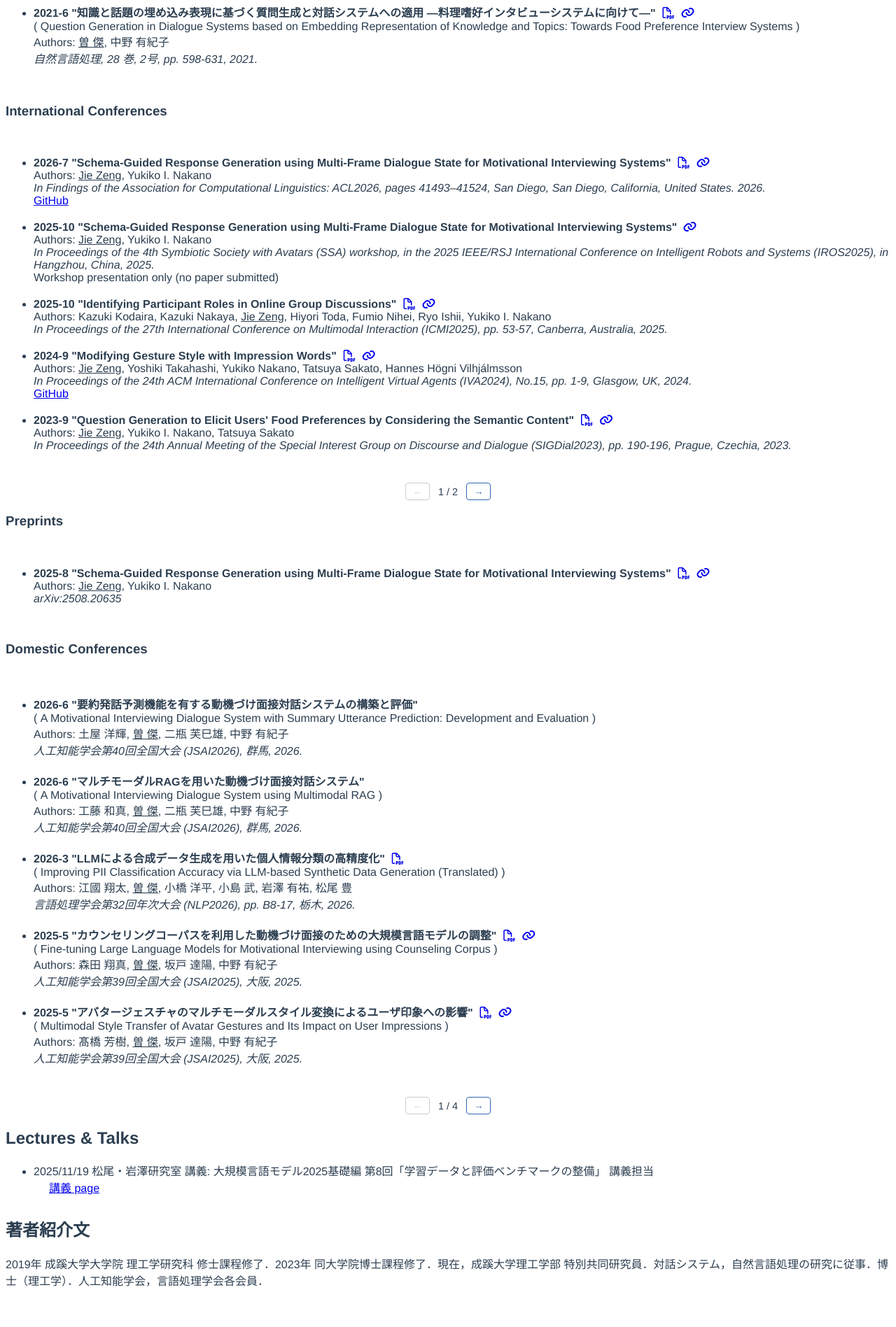
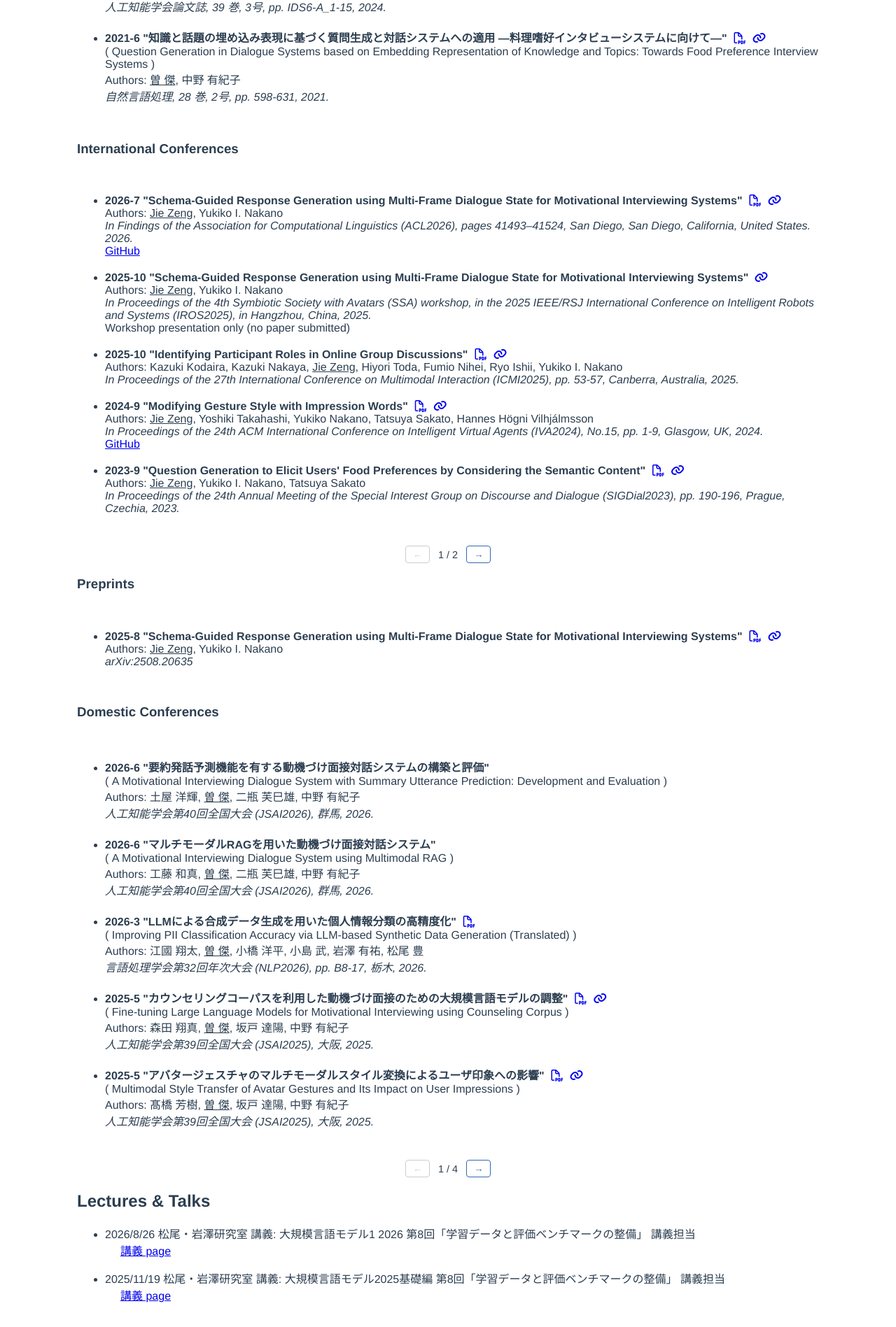
Before and after one commit to viajiefan/viajiefan.github.io, a Vue app: page / in a window 1280 px wide. Shown: the part 853-2750 px from the top of the page at 70% size. Before the commit the page ends 2711 px from the top, so only its background shows below. Built offline with nearby package versions, Linux system fonts and the light colour scheme.

Commit message:
fix contents layout

```diff
--- a/src/App.vue
+++ b/src/App.vue
@@ -4,7 +4,7 @@
   <!-- <HelloWorld msg="Welcome to Your Vue.js App" v-bind:descObj="this.descObj" /> -->
   <!-- <p> {{ descObj }} </p> -->
 
-
+  <div class="content-wrapper">
     <ExperienceComponent />
 
     <h2>Publication List</h2>
@@ -25,6 +25,7 @@
 
     <h2>著者紹介文</h2>
     <p> {{descObj.IntroduceAuthor.Ja}} </p>
+  </div>
 
 </template>
 
@@ -76,4 +77,12 @@ export default {
   color: #2c3e50;
   margin-top: 60px;
 }
+
+.content-wrapper {
+  max-width: 1100px;
+  margin: 0 auto;
+  padding: 0 20px;
+  box-sizing: border-box;
+  text-align: left;
+}
 </style>
--- a/src/assets/desc.yaml
+++ b/src/assets/desc.yaml
@@ -47,7 +47,7 @@ International:
     year: 2026
     month: 7
     title: Schema-Guided Response Generation using Multi-Frame Dialogue State for Motivational Interviewing Systems
-    booktitle: "In Findings of the Association for Computational Linguistics: ACL2026, pages 41493–41524, San Diego, San Diego, California, United States. 2026."
+    booktitle: "In Findings of the Association for Computational Linguistics (ACL2026), pages 41493–41524, San Diego, San Diego, California, United States. 2026."
     author: ["Jie Zeng", "Yukiko I. Nakano"]
     link: https://doi.org/10.18653/v1/2026.findings-acl.2063
     pdf: https://aclanthology.org/2026.findings-acl.2063.pdf
--- a/src/components/TalksComponent.vue
+++ b/src/components/TalksComponent.vue
@@ -3,8 +3,11 @@
 
     <div class="top">
     <ul>
+        <li>2026/8/26 松尾・岩澤研究室 講義: 大規模言語モデル1 2026 第8回「学習データと評価ベンチマークの整備」 講義担当
+        <p class="desc"><a href="https://weblab.t.u-tokyo.ac.jp/large-language-model/" target="_blank" rel="noopener noreferrer">講義 page</a></p>
+        </li>
         <li>2025/11/19 松尾・岩澤研究室 講義: 大規模言語モデル2025基礎編 第8回「学習データと評価ベンチマークの整備」 講義担当
-        <p class="desc"><a href="https://weblab.t.u-tokyo.ac.jp/large-language-model/" target="_blank" rel="noopener noreferrer">講義 page</a></p>
+        <p class="desc"><a href="https://matsuolab-lecture.notion.site/432e287af97445d5aba989553ebaf808#126cfa7cece780d0807cea09481a604c" target="_blank" rel="noopener noreferrer">講義 page</a></p>
         </li>
     </ul>
     </div>
```
Also changed, not shown: 7 other files (tests, documents, lock files or other folders). Lines whose indentation alone changed are shown as unchanged.
